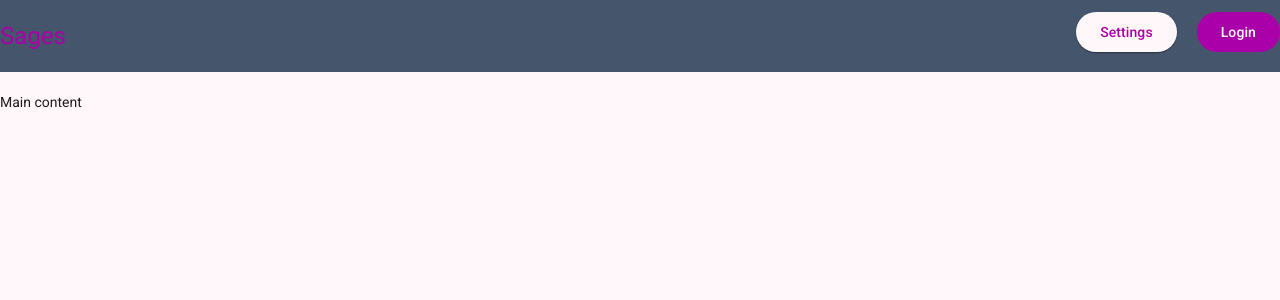
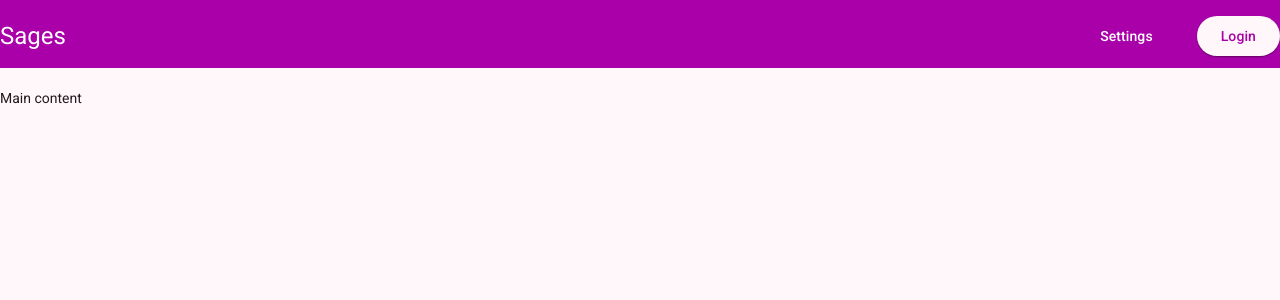
Before and after one commit to ev45ive/sages-angular-open-1026, an Angular app: page / in a window 1280 px wide. Shown: the top 300 px of the page. Built offline with nearby package versions, Linux system fonts and the light colour scheme.

Commit message:
CSS flex/grid fixes

```diff
--- a/src/app/app.ts
+++ b/src/app/app.ts
@@ -13,8 +13,8 @@ import { AppShell } from './core/layouts/app-shell/app-shell';
       <!-- <p app-toolbar>{{appName()}}</p> -->
       <!-- <p app-title>{{appName()}}</p> -->
 
-      <button app-toolbar-action mat-raised-button>Settings</button>
-      <button app-toolbar-action mat-flat-button>Login</button>
+      <button app-toolbar-action mat-flat-button>Settings</button>
+      <button app-toolbar-action mat-raised-button>Login</button>
 
       <!-- Main content -->
        Main content
--- a/src/app/core/layouts/app-shell/app-shell.ts
+++ b/src/app/core/layouts/app-shell/app-shell.ts
@@ -13,11 +13,11 @@ import { RouterOutlet } from '@angular/router';
   template: ` <ng-content select="[app-toolbar]">
       <!-- <ng-content select="h1,h2,h3..."></ng-content> -->
 
-      <div class="bg-slate-600 py-3">
-        <div class="container mx-auto flex justify-between gap-5">
+      <div class="bg-primary text-on-primary pt-3 pb-2">
+        <div class="container mx-auto flex justify-between items-center gap-5">
           <!-- Header: -->
           <ng-content select="[app-title]">
-            <h1 class="text-2xl leading-loose text-primary app-title">
+            <h1 class="text-2xl leading-loose app-title">
               {{ title() }}
             </h1>
           </ng-content>
@@ -30,7 +30,7 @@ import { RouterOutlet } from '@angular/router';
       </div>
     </ng-content>
 
-    <div class="my-5 mx-auto container grid gap-5">
+    <div class="grid mx-auto container my-5 gap-5">
       <!-- Composition: -->
       <ng-content></ng-content>
     </div>`,
```
